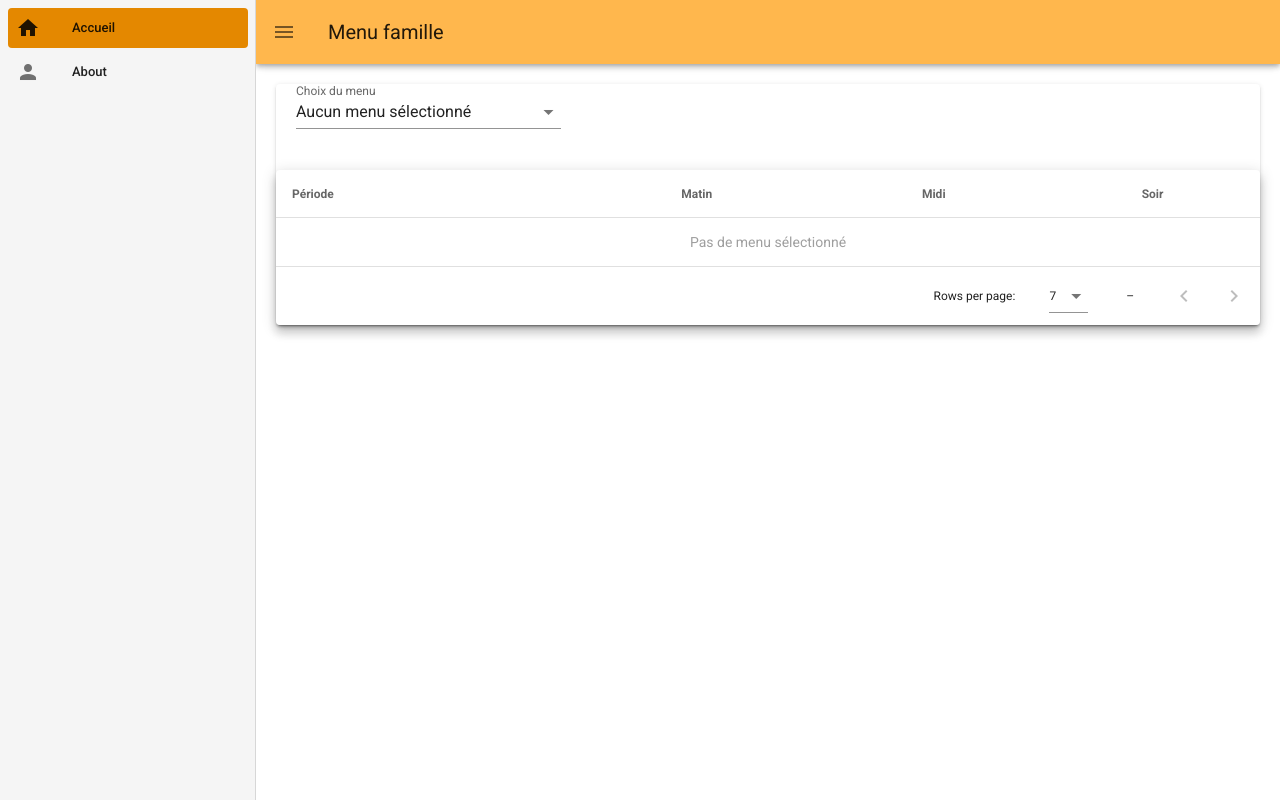
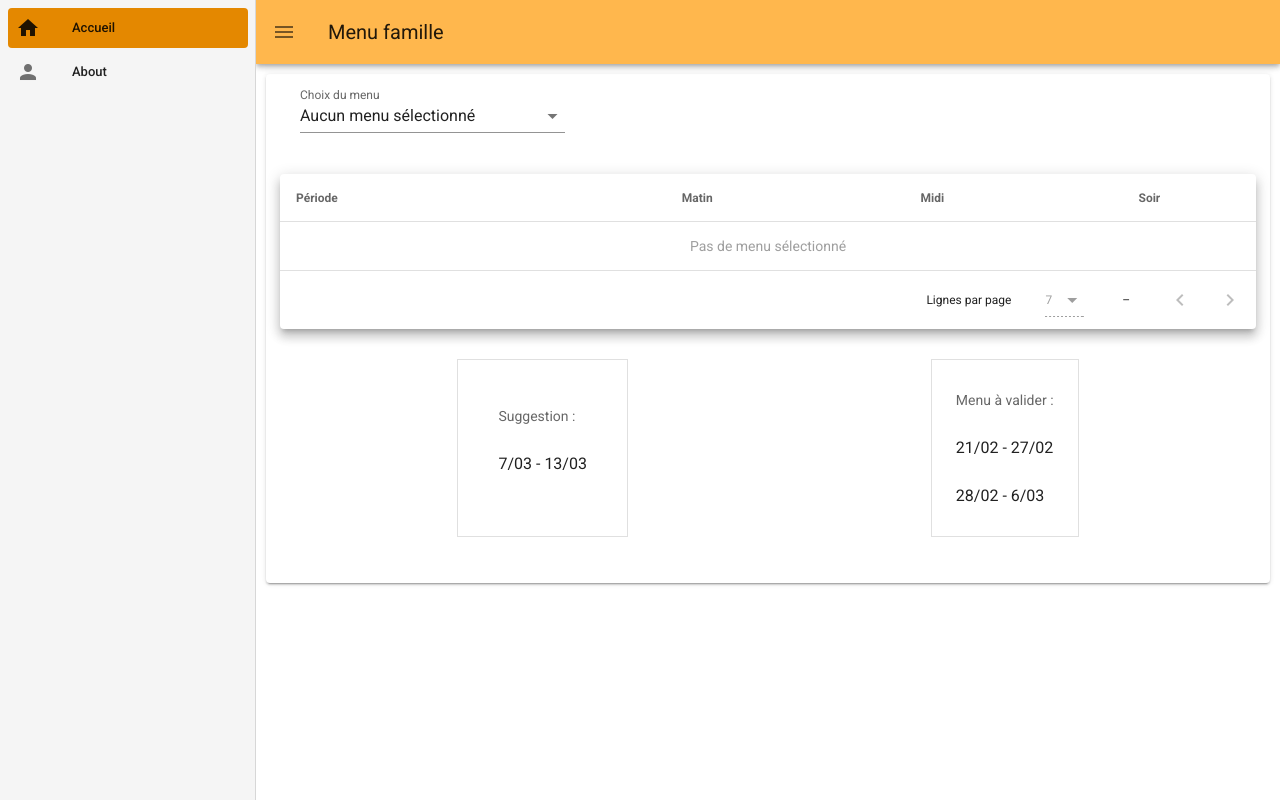
Before and after one commit to dorineT/MDL-MenuFamille, a Vue app in the folder front/menufamille/: page / in a window 1280 px wide. Built offline with nearby package versions, Linux system fonts and the light colour scheme.

Commit message:
période suggestion +menu a valider

```diff
--- a/front/menufamille/src/components/CalendarResume.vue
+++ b/front/menufamille/src/components/CalendarResume.vue
@@ -1,9 +1,6 @@
 <template>
 
-    <v-card
-      elevation="2"
-        class="cardmargin"
-    >
+  <div style="margin: 4px">
 
     <v-combobox
       color="orange lighten-2"
@@ -19,9 +16,10 @@
             disable-sort
             mobile-breakpoint="0"
             :footer-props="{
-              //disableItemsPerPage: false,
+              'disable-items-per-page':true,
               itemsPerPage:7,
-              'items-per-page-options': [7,14]
+              'items-per-page-options': [7,14],
+              'items-per-page-text':'Lignes par page',
             }"
         >
 
@@ -46,7 +44,7 @@
           </template>
 
         </v-data-table>
-    </v-card>
+    </div>
 
 </template>
 
@@ -58,7 +56,6 @@
           {
             text: 'Période',
             align: 'start',
-            sortable: false,
             value: 'name',
           },
           { text: 'Matin', align: 'center',value: 'Matin' },
@@ -119,7 +116,8 @@
           {
             name: 'Lundi \n21/02',
             Matin: 'céréale',
-            Midi: 'rotî sauce moutarde \n18 personnes',
+            Midi: 'rotî sauce moutarde',
+            MidiDesc: '18 personnes',
             Soir: '/',
 
           }
@@ -136,12 +134,10 @@
     },
     watch:{
         comboboxMenuSelected(slot){
-        console.log("combobonchange " + slot)
         if(slot === 'Aucun menu sélectionné'){
-          console.log("hello")
           this.items = []
         }
-        else{
+        else{ //check période des menus => Call API
           this.items = this.plats
         }
       }
@@ -159,8 +155,6 @@
 
 
 <style lang="sass">
-.v-card
-  margin: 20px
 
 .v-data-table
   white-space: pre-wrap
--- a/front/menufamille/src/views/Home.vue
+++ b/front/menufamille/src/views/Home.vue
@@ -1,5 +1,64 @@
 <template>
-  <calendarResume/>
+    <v-card
+        class="cardmargin"
+    >
+      <calendarResume/>
+
+      <v-card
+        class="d-flex justify-space-around mb-9"
+        style="margin: 30px"
+        flat
+        tile
+      >
+        <v-card
+          class="pa-6"
+          outlined
+          tile
+        >
+          <v-list>
+            <v-subheader>Suggestion :</v-subheader>
+            <v-list-item-group
+              color="primary"
+            >
+              <v-list-item
+                v-for="(item, i) in menuToSuggest"
+                :key="i"
+              >
+                <v-list-item-content>
+                  <v-list-item-title v-text="item"></v-list-item-title>
+                </v-list-item-content>
+              </v-list-item>
+            </v-list-item-group>
+          </v-list>
+        </v-card>
+
+        <!--ONLY parent mode--->
+        <v-card
+          class="pa-2"
+          outlined
+          tile
+
+        >
+          <v-list>
+            <v-subheader>Menu à valider :</v-subheader>
+            <v-list-item-group
+              color="primary"
+            >
+              <v-list-item
+                v-for="(item, i) in menuToValide"
+                :key="i"
+              >
+                <v-list-item-content>
+                  <v-list-item-title v-text="item"></v-list-item-title>
+                </v-list-item-content>
+              </v-list-item>
+            </v-list-item-group>
+          </v-list>
+        </v-card>
+
+      </v-card>
+
+    </v-card>
 </template>
 
 <script>
@@ -11,5 +70,18 @@
     components: {
       CalendarResume,
     },
+
+    data (){
+      return{
+        menuToValide: ['21/02 - 27/02','28/02 - 6/03'],
+        menuToSuggest: ['7/03 - 13/03 ']
+      }
+    }
   }
 </script>
+
+<style lang="sass">
+.cardmargin
+  margin: 10px
+  padding: 10px
+</style>
```
